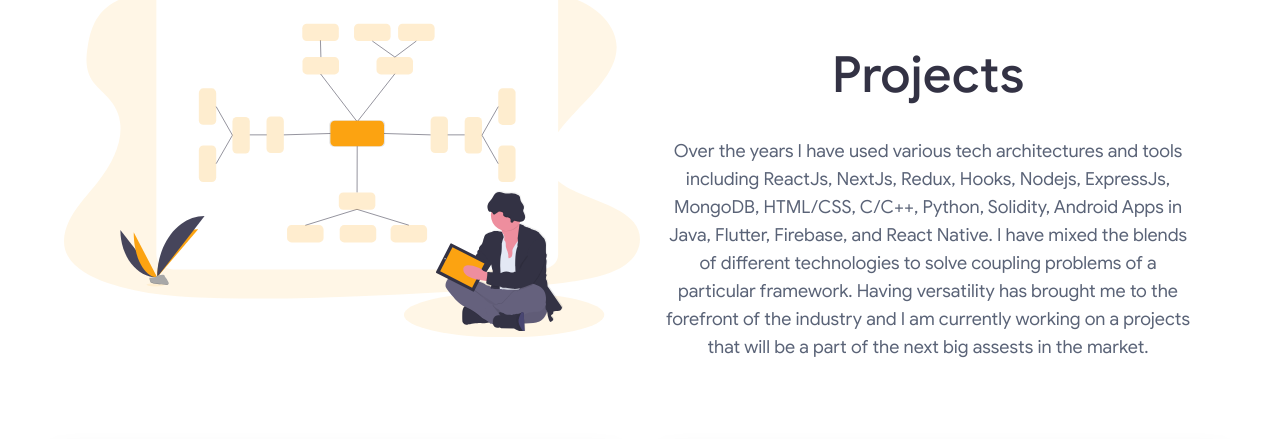
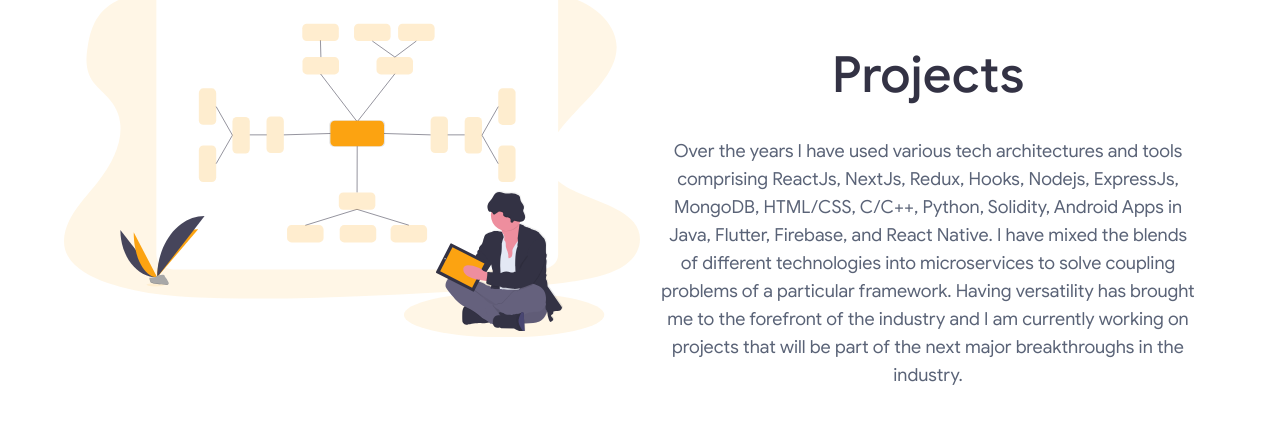
Before and after one commit to socialyadept/devportfolio, a Next.js app: page /projects in a window 1280 px wide. Shown: the part 132-571 px from the top of the page. Built offline with nearby package versions, Linux system fonts and the light colour scheme; a web font is replaced by a local one; what baseui, styletron-engine-atomic, styletron-react would draw is missing.

Commit message:
fixes: resume and content

```diff
--- a/src/portfolio.js
+++ b/src/portfolio.js
@@ -855,7 +855,7 @@
 const projectsHeader = {
   title: "Projects",
   description:
-    "Over the years I have used various tech architectures and tools including ReactJs, NextJs, Redux, Hooks, Nodejs, ExpressJs, MongoDB, HTML/CSS, C/C++, Python, Solidity, Android Apps in Java, Flutter, Firebase, and React Native. I have mixed the blends of different technologies to solve coupling problems of a particular framework. Having versatility has brought me to the forefront of the industry and I am currently working on a projects that will be a part of the next big assests in the market.",
+    "Over the years I have used various tech architectures and tools comprising ReactJs, NextJs, Redux, Hooks, Nodejs, ExpressJs, MongoDB, HTML/CSS, C/C++, Python, Solidity, Android Apps in Java, Flutter, Firebase, and React Native. I have mixed the blends of different technologies into microservices to solve coupling problems of a particular framework. Having versatility has brought me to the forefront of the industry and I am currently working on projects that will be part of the next major breakthroughs in the industry.",
   avatar_image_path: "projects_image.svg",
 };
 
```
Also changed, not shown: 2 other files (tests, documents, lock files or other folders).
